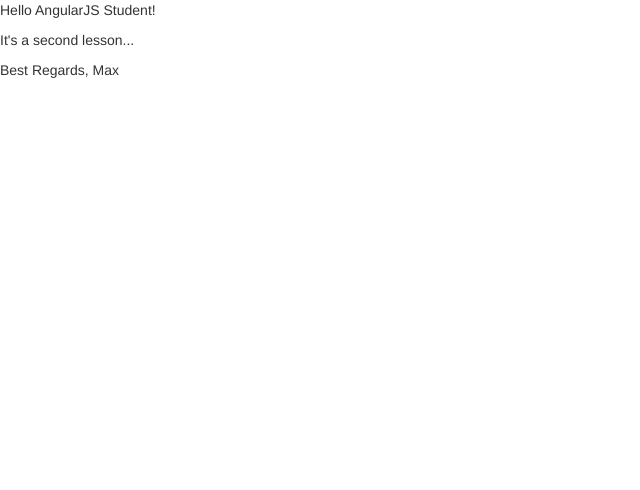
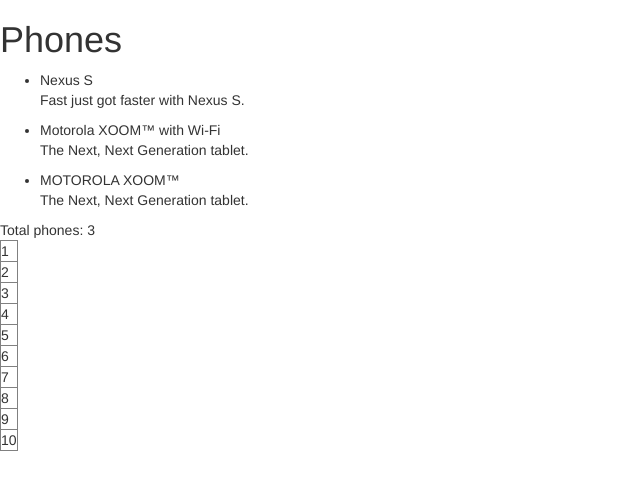
Before and after one commit to stemax/angular, a website: page lesson2/app/index.html in a window 1280 px wide. Shown: the whole page, without its empty margins (0-640 px from the left). Drawn offline with nearby package versions, Linux system fonts and the light colour scheme.

Commit message:
Lesson 2 NG-REPEAT

```diff
--- a/lesson2/app/index.html
+++ b/lesson2/app/index.html
@@ -8,12 +8,26 @@
     <script src="bower_components/angular/angular.js"></script>
     <script type="text/javascript" src="js/controllers.js"></script>
 </head>
-<body ng-init="regards='Best Regards, Max'">
-<div ng-controller="DemoCtrl">
-    <p>Hello {{name + '!'}}</p>
+<body ng-controller="PhoneListCtrl">
+<h1>{{title}}</h1>
+<ul>
+    <li ng-repeat="phone in phones">
+        <span>
+            {{phone.name}}
+        </span>
+        <p>
+            {{phone.snippet}}
+        </p>
+    </li>
+</ul>
+<span>Total phones: {{phones.length}}</span>
+<table border="1" cellpadding="2" cellspacing="2">
+    <tr ng-repeat="i in [0,1,2,3,4,5,6,7,8,9]">
+        <td>
+            {{i+1}}
+        </td>
+    </tr>
+</table>
 
-    <p>It's a second lesson...</p>
-</div>
-{{regards}}
 </body>
 </html>
--- a/lesson2/app/js/controllers.js
+++ b/lesson2/app/js/controllers.js
@@ -3,9 +3,18 @@
 /* Controllers */
 
 var phonecatApp = angular.module('phonecatApp', []);
-phonecatApp.controller('DemoCtrl',
-    function ($scope)
-    {
-        $scope.name = 'AngularJS Student';
-    }
+
+phonecatApp.controller( 'PhoneListCtrl', function ($scope)
+{
+    $scope.title = "Phones";
+    $scope.phones =
+        [
+            {'name': 'Nexus S',
+                'snippet': 'Fast just got faster with Nexus S.'},
+            {'name': 'Motorola XOOM™ with Wi-Fi',
+                'snippet': 'The Next, Next Generation tablet.'},
+            {'name': 'MOTOROLA XOOM™',
+                'snippet': 'The Next, Next Generation tablet.'}
+        ]
+}
 );
```
